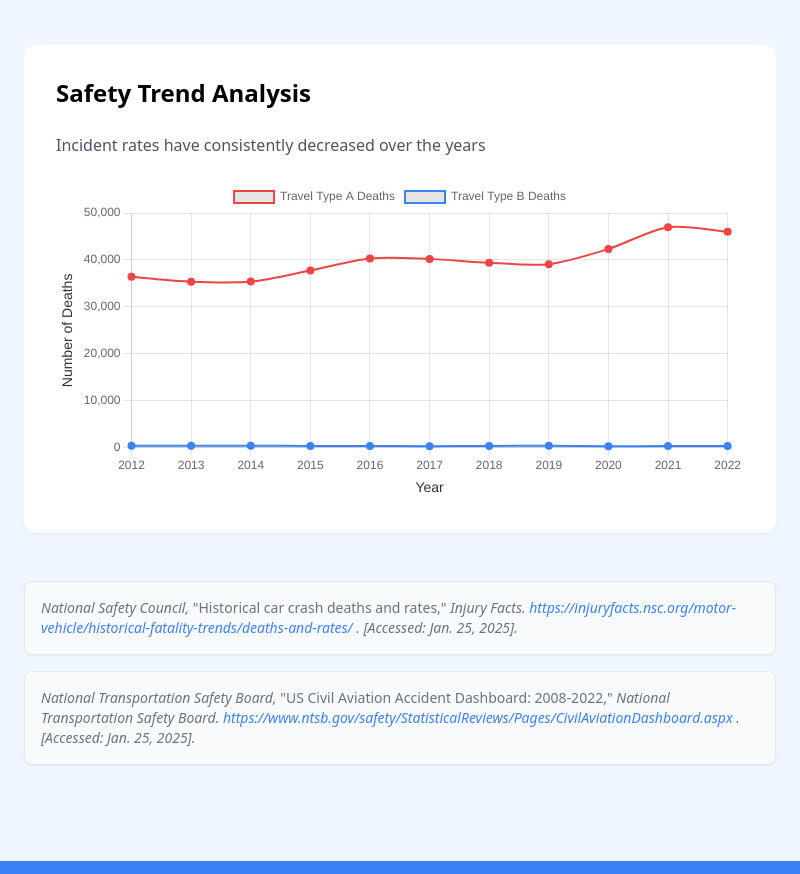
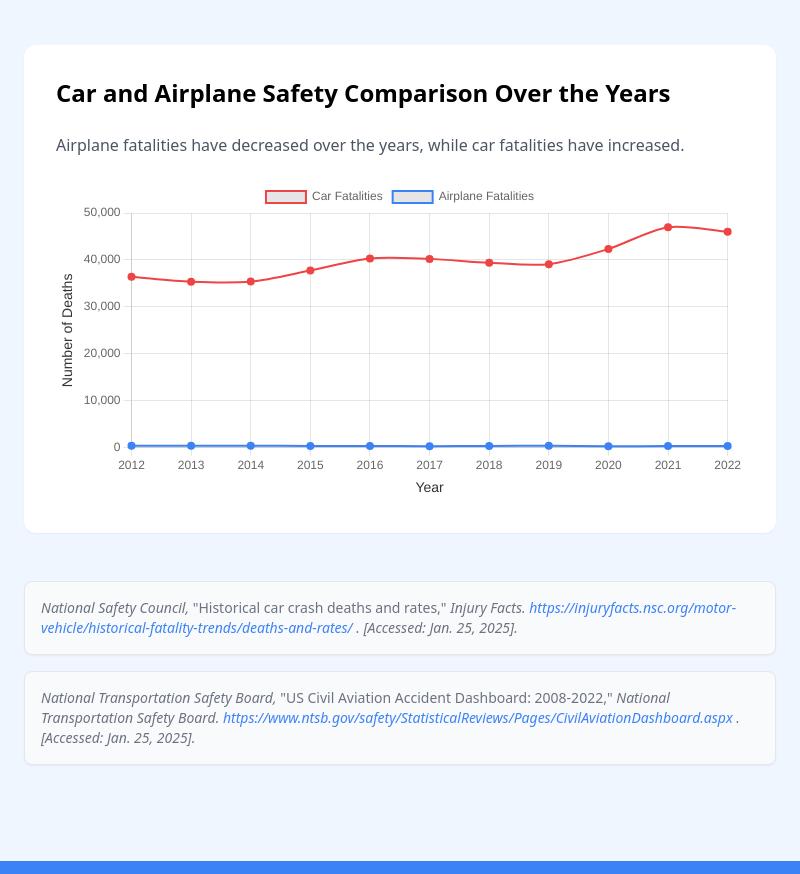
Before and after one commit to bentirado/OU_tamuHack, an Electron app: page statistics.html in a window 800 px wide. Shown: the part 1015-1889 px from the top of the page. Drawn offline with nearby package versions, Linux system fonts and the light colour scheme.

Commit message:
Updated labels and heading for line graph

```diff
--- a/statistics.html
+++ b/statistics.html
@@ -82,8 +82,10 @@
 
     <!-- Safety Trend Analysis -->
     <div class="bg-white rounded-xl p-8 shadow-sm mb-12">
-      <h2 class="text-2xl font-semibold mb-6">Safety Trend Analysis</h2>
-      <p class="text-gray-600 mb-6">Incident rates have consistently decreased over the years</p>
+      <h2 class="text-2xl font-semibold mb-6">Car and Airplane Safety Comparison Over the Years</h2>
+      <p class="text-gray-600 mb-6">Airplane fatalities have decreased over the years, while car
+        fatalities have increased.
+      </p>
       <div class="h-80">
         <!-- Line Chart Placeholder -->
         <canvas id="lineChart"></canvas>
@@ -202,7 +204,7 @@
         labels: yearlyDataA.map(item => item.year), // X-axis labels (years)
         datasets: [
           {
-            label: 'Travel Type A Deaths',
+            label: 'Car Fatalities',
             data: yearlyDataA.map(item => item.deaths),
             borderColor: '#ef4444',
             borderWidth: 2,
@@ -211,7 +213,7 @@
             fill: false,
           },
           {
-            label: 'Travel Type B Deaths',
+            label: 'Airplane Fatalities',
             data: yearlyDataB.map(item => item.deaths),
             borderColor: '#3b82f6',
             borderWidth: 2,
```
